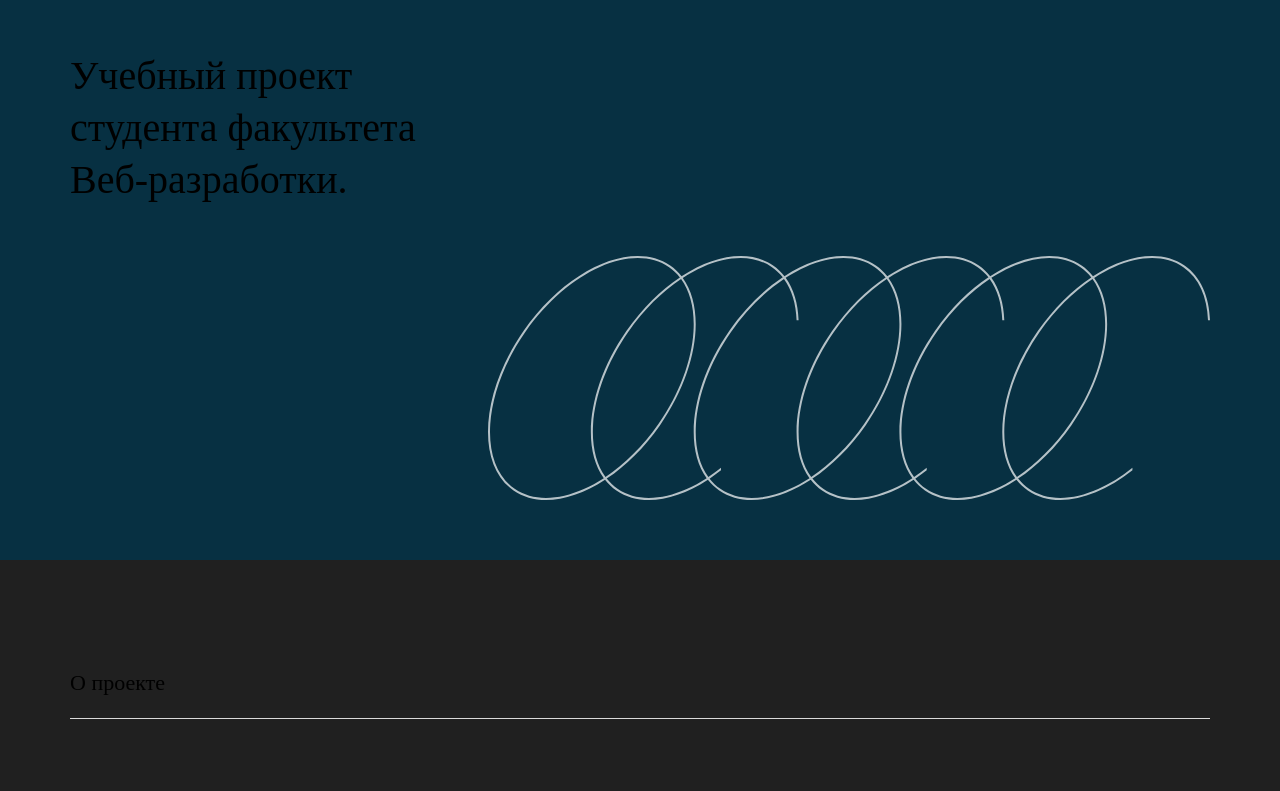
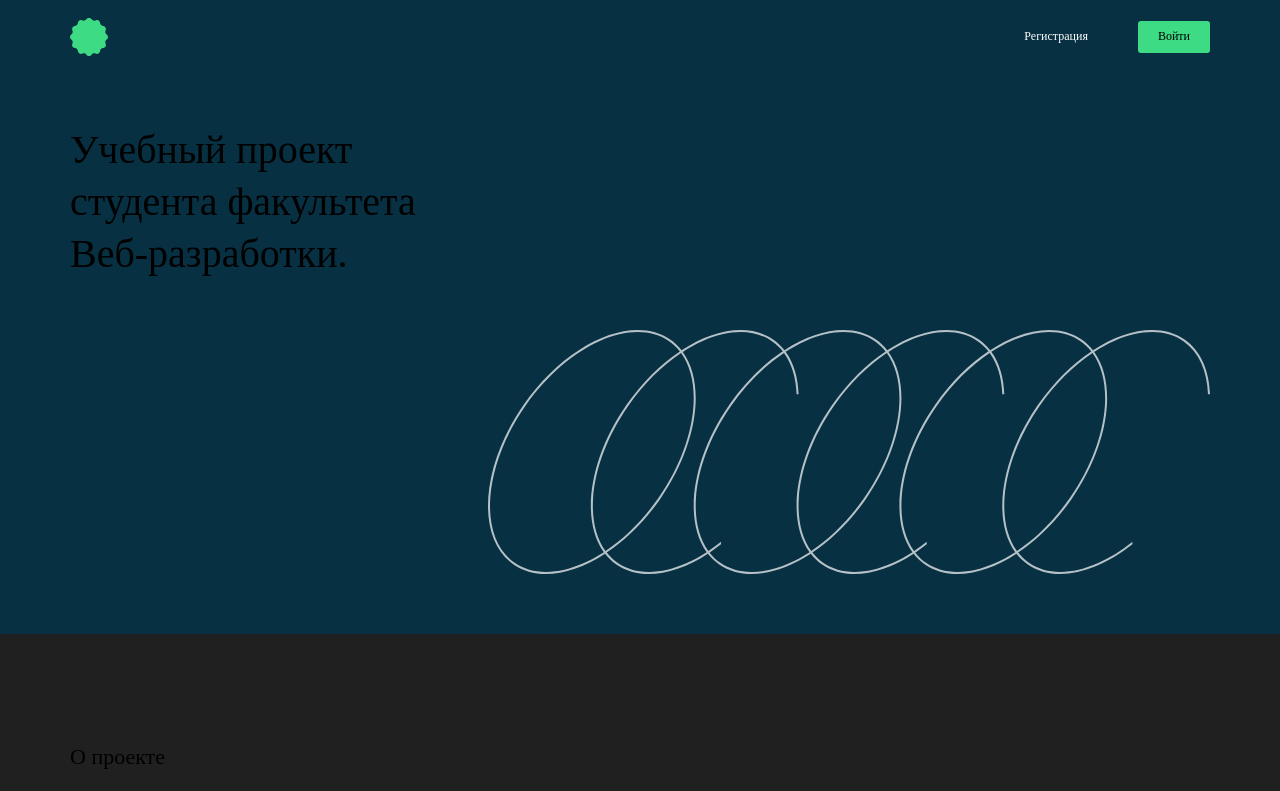
Before and after one commit to koshinva/movies-explorer-frontend, a React (Create React App) app: page / in a window 1280 px wide. Shown: the top 791 px of the page. Built offline with nearby package versions, Linux system fonts and the light colour scheme; the HTML template or start-up script is replaced by a standard one.

Commit message:
feat: сверстать компонент Header

```diff
--- a/src/components/App/App.js
+++ b/src/components/App/App.js
@@ -1,10 +1,12 @@
 import Footer from '../Footer/Footer';
+import Header from '../Header/Header';
 import Main from '../Main/Main';
 import './App.css';
 
 function App() {
   return (
     <div className="app">
+      <Header />
       <Main />
       <Footer />
     </div>
--- /dev/null
+++ b/src/components/Header/Header.css
@@ -0,0 +1,41 @@
+.header {
+  background-color: #073042;
+  min-height: 74px;
+}
+.header__body {
+  padding: 18px 70px;
+  height: 100%;
+  display: flex;
+  justify-content: space-between;
+  align-items: center;
+}
+.header__logo {
+  width: 38px;
+  height: 38px;
+}
+.header__buttons {
+  display: flex;
+  align-items: center;
+}
+.header__button {
+  padding: 8px 20px;
+  border: none;
+  display: flex;
+  justify-content: center;
+  align-items: center;
+  font-weight: 500;
+  font-size: 12px;
+  line-height: 1.33;
+  border-radius: 3px;
+}
+.header__button:not(:last-of-type) {
+  margin-right: 30px;
+}
+.header__button-register {
+  background-color: transparent;
+  color: #ffffff;
+}
+.header__button-login {
+  background-color: #3ddc84;
+  color: #000000;
+}
--- /dev/null
+++ b/src/components/Header/Header.jsx
@@ -0,0 +1,23 @@
+import React from 'react';
+import './Header.css';
+import logo from '../../images/header/header-logo.svg';
+
+function Header() {
+  return (
+    <div className="header">
+      <div className="header__body">
+        <img src={logo} alt="Логотип заголовка" className="header__logo" />
+        <div className="header__buttons">
+          <button type="button" className="header__button header__button-register">
+            Регистрация
+          </button>
+          <button type="button" className="header__button header__button-login">
+            Войти
+          </button>
+        </div>
+      </div>
+    </div>
+  );
+}
+
+export default Header;
```
Also changed, not shown: src/images/header/header-logo.svg (added).
